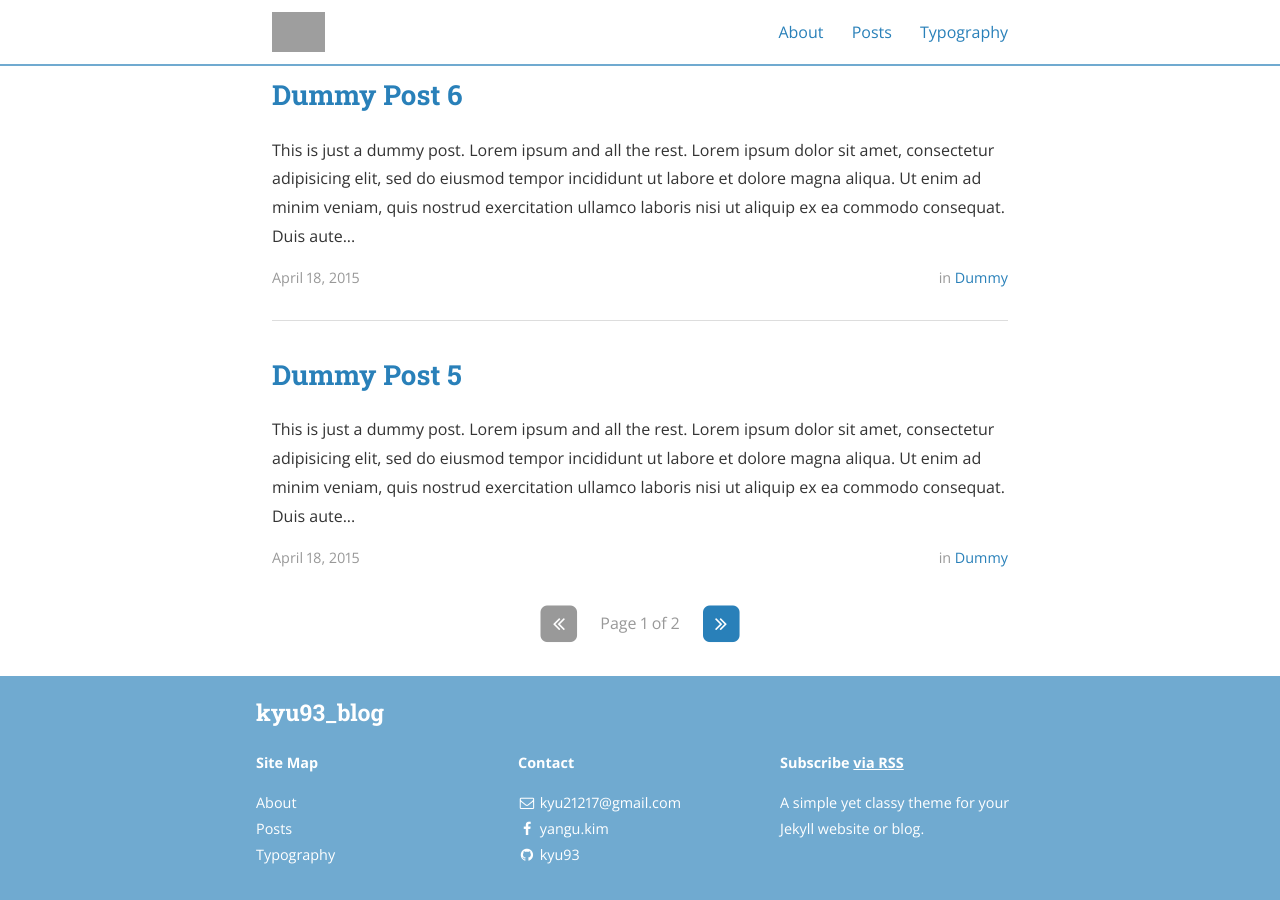
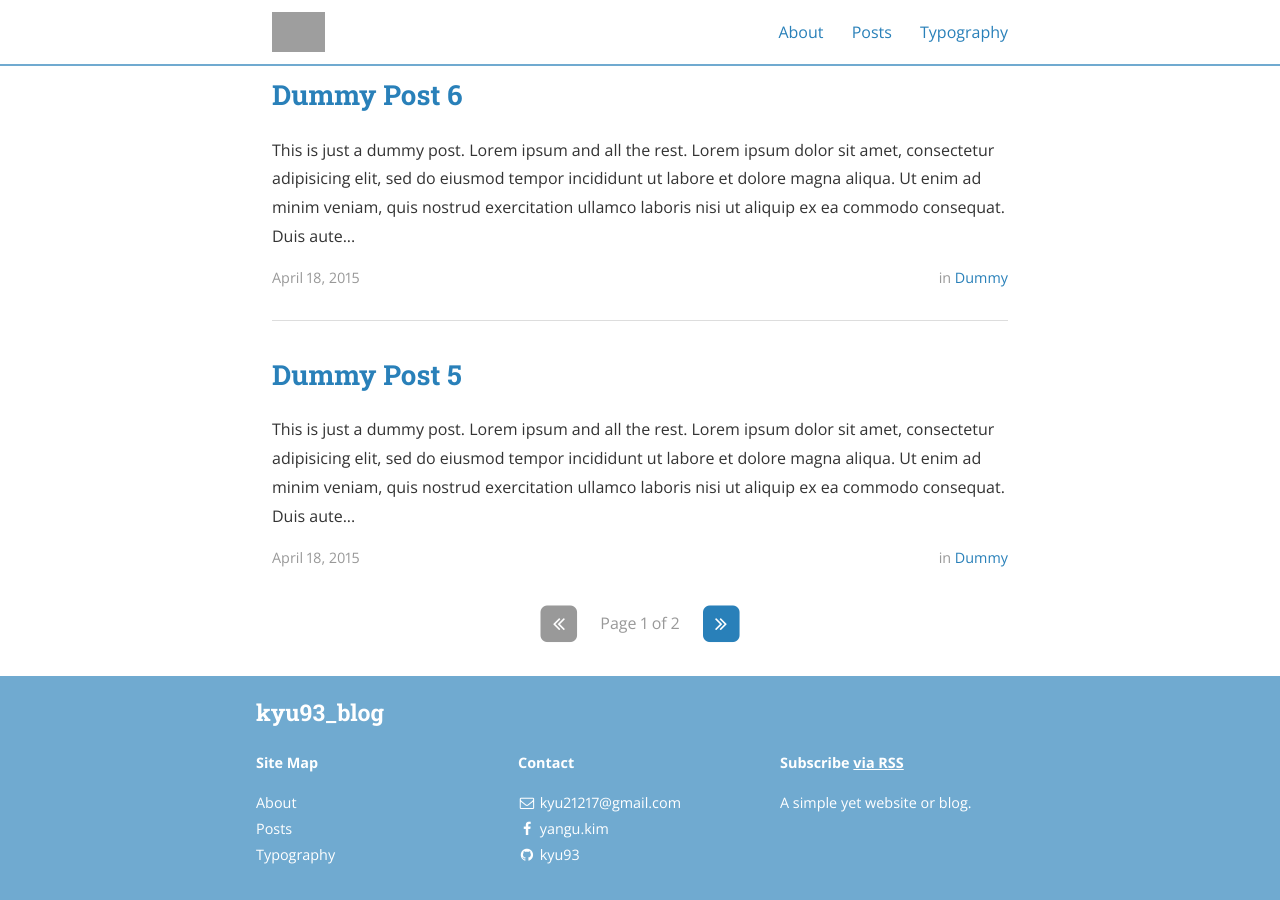
Before and after one commit to kyu93/kyu93.github.io, a Jekyll site: the page built from index.html, in a window 1280 px wide and 900 px high, scrolled down 1249 px. Built offline with Jekyll 4.4.1, drawn with Linux system fonts in a browser that asks for light colours; nearby versions of some CDN libraries; the list of posts is cut into pages by our own code; grey boxes are pictures that could not be loaded.

Commit message:
Update _config.yml

```diff
--- a/_config.yml
+++ b/_config.yml
@@ -16,7 +16,7 @@
 email: kyu21217@gmail.com
 name: kyu93
 description: >
-  A simple yet classy theme for your Jekyll website or blog.
+  A simple yet website or blog.
 # Base URL of site (i.e. /blog). It should always start with a slash,
 # and never end with a slash. Set it to a blank value if hosting at the
 # root of your server.
```
